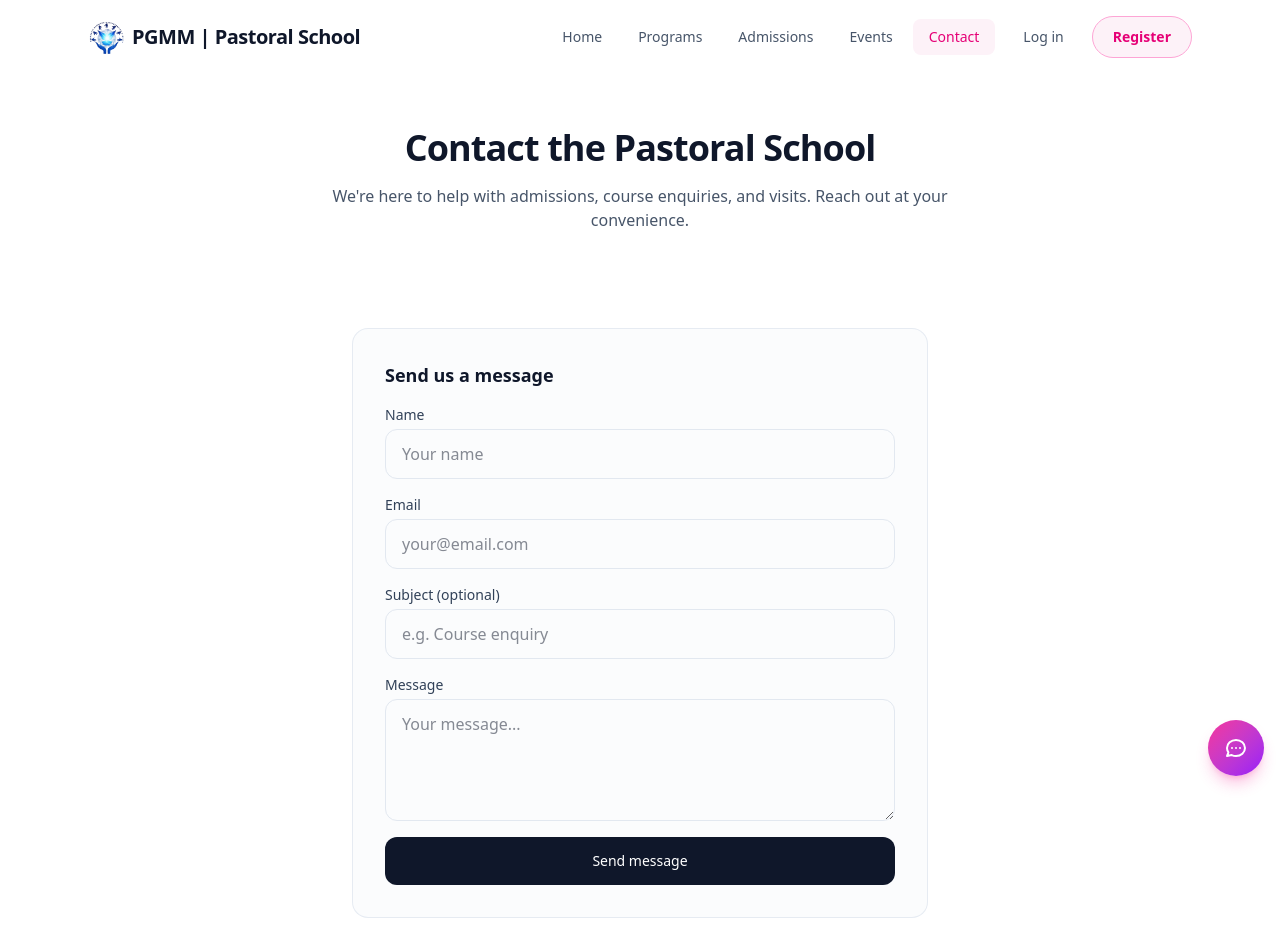
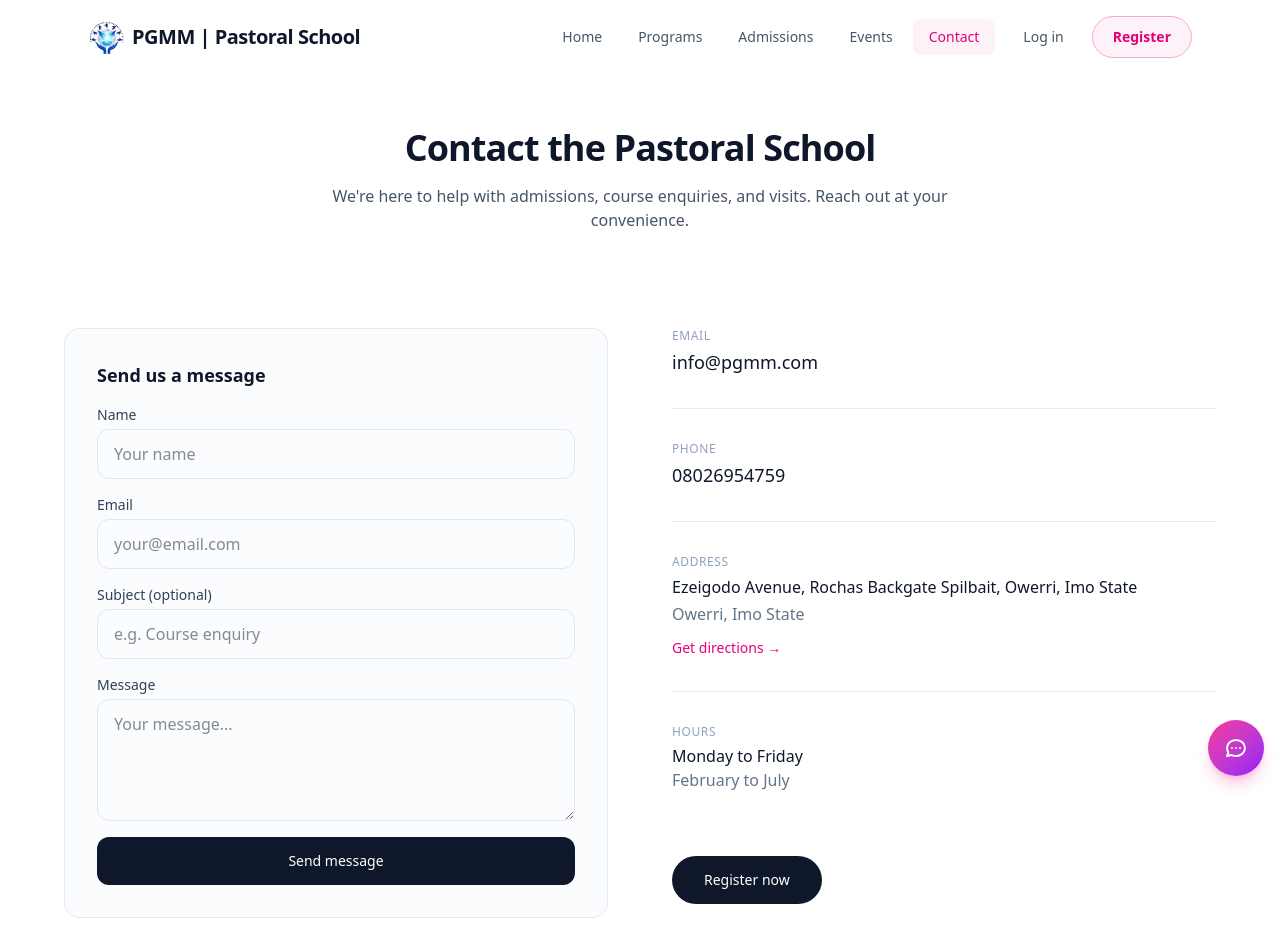
Before and after one commit to gloriousmanifestion/Glorious-Manifestation-Ministry-, a SvelteKit app in the folder apps/frontend/: page /contact in a window 1280 px wide. Shown: the top 952 px of the page. Built offline with nearby package versions, Linux system fonts and the light colour scheme.

Commit message:
Refactor contact page layout to improve responsiveness and structure. Updated contact form and details sections to use a two-column grid on larger screens, enhancing visual organization and user experience.

```diff
--- a/apps/frontend/src/routes/contact/+page.svelte
+++ b/apps/frontend/src/routes/contact/+page.svelte
@@ -65,10 +65,10 @@
 			</div>
 		</section>
 
-		<!-- Contact form -->
-		<section class="px-4 sm:px-6 pb-12 sm:pb-16">
-			<AnimateOnView animation="fade-up">
-				<div class="mx-auto max-w-xl">
+		<!-- Contact form + details: two columns on desktop -->
+		<section class="px-4 sm:px-6 pb-20 sm:pb-28">
+			<div class="mx-auto max-w-6xl grid grid-cols-1 lg:grid-cols-2 gap-10 lg:gap-16">
+				<AnimateOnView animation="fade-up">
 					<form onsubmit={handleSubmit} class="space-y-4 rounded-2xl border border-slate-200/80 bg-slate-50/50 p-6 sm:p-8">
 						<h2 class="text-lg font-semibold text-slate-900">Send us a message</h2>
 						{#if success}
@@ -131,14 +131,9 @@
 							</button>
 						{/if}
 					</form>
-				</div>
-			</AnimateOnView>
-		</section>
+				</AnimateOnView>
 
-		<!-- Contact details - single elegant block -->
-		<section class="px-4 sm:px-6 pb-20 sm:pb-28">
-			<AnimateOnView animation="fade-up">
-				<div class="mx-auto max-w-xl">
+				<AnimateOnView animation="fade-up" stagger={1}>
 					<div class="space-y-8">
 						<div class="border-b border-slate-200/80 pb-8">
 							<p class="text-xs font-medium uppercase tracking-wider text-slate-400">Email</p>
@@ -183,7 +178,7 @@
 						</div>
 					</div>
 
-					<div class="mt-16 text-center">
+					<div class="mt-16 text-center lg:text-left">
 						<a
 							href="/register"
 							class="inline-block rounded-full bg-slate-900 px-8 py-3.5 text-sm font-medium text-white transition hover:bg-slate-800"
@@ -191,8 +186,8 @@
 							Register now
 						</a>
 					</div>
-				</div>
-			</AnimateOnView>
+				</AnimateOnView>
+			</div>
 		</section>
 	</main>
 
```
